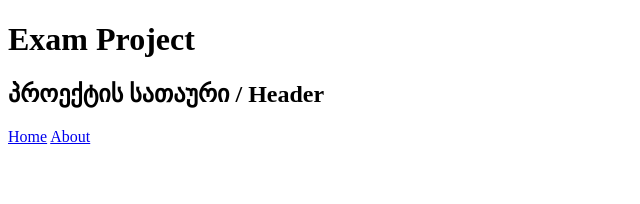
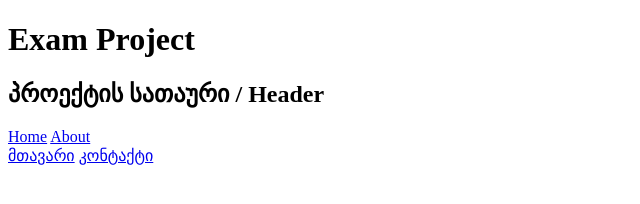
Before and after one commit to natiamskh/exam-project, a plain HTML site: page index.html in a window 1280 px wide. Shown: the whole page, without its empty margins (0-640 px from the left). Drawn offline with Linux system fonts and the light colour scheme.

Commit message:
add alternative navigation in nav-alt

```diff
--- a/index.html
+++ b/index.html
@@ -9,10 +9,17 @@
     <h1>Exam Project</h1>
     <header>
     <h2>პროექტის სათაური / Header</h2>
+
       <nav>
         <a href="#">Home</a>
         <a href="#">About</a>
       </nav>
+
+      <nav>
+        <a href="#">მთავარი</a>
+        <a href="#">კონტაქტი</a>
+    </nav>
+
     </header>
 
 </body>
```
